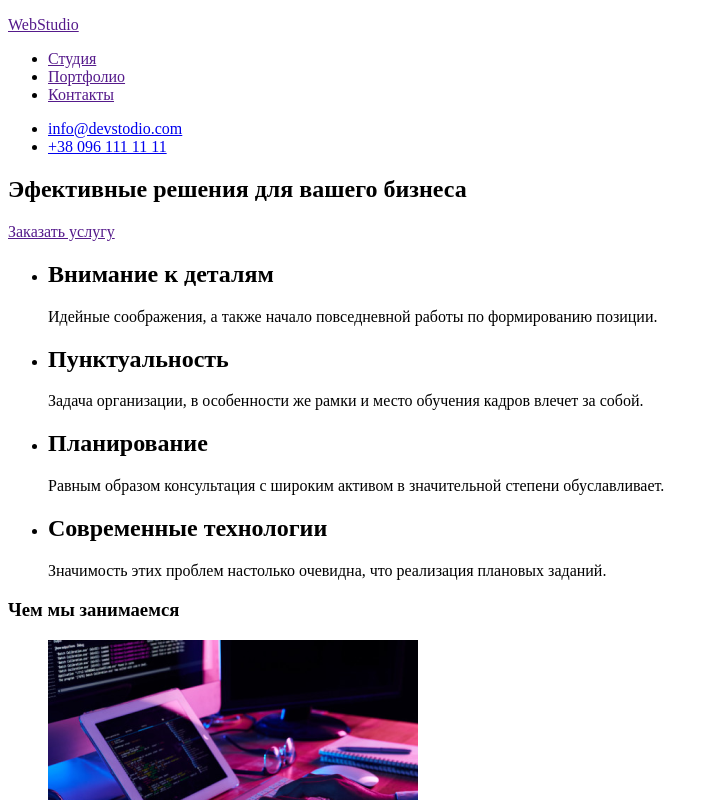
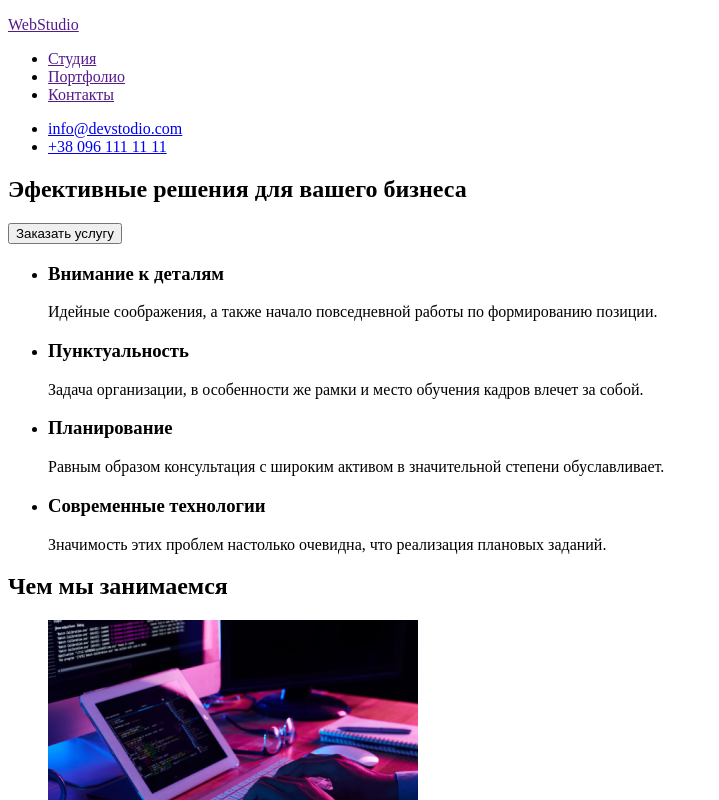
Before and after one commit to PetiurAliona/goit-markup-hw-01, a plain HTML site: page index.html in a window 1280 px wide. Shown: the top 800 px of the page, without its empty margins (0-719 px from the left). Drawn offline with Linux system fonts and the light colour scheme.

Commit message:
+правки
main, p, h2 h3

```diff
--- a/index.html
+++ b/index.html
@@ -25,35 +25,36 @@
      </ul>
       </header>
 
+      <main>
         <section>
  <h1>Эфективные решения для вашего бизнеса</h1>
- <a href="">Заказать услугу</a>
+ <button>Заказать услугу</button>
        </section>
 
    <section>
        <ul>
            <li>
-               <h2>Внимание к деталям</h2>
+               <h3>Внимание к деталям</h3>
                <p>Идейные соображения, а также начало повседневной
                 работы по формированию позиции.</p>
             </li>
             <li>
-                <h2>Пунктуальность</h2>
+                <h3>Пунктуальность</h3>
                 <p>Задача организации, в особенности же рамки и место обучения кадров влечет за собой.</p>
             </li>
             <li>
-                <h2>Планирование</h2>
+                <h3>Планирование</h3>
                 <p>Равным образом консультация с широким активом в значительной степени обуславливает.</p>
             </li>
             <li>
-                <h2>Современные технологии</h2>
+                <h3>Современные технологии</h3>
                 <p>Значимость этих проблем настолько очевидна, что реализация плановых заданий.</p>
            </li>
        </ul>
    </section>
 
 <section>
-    <h3>Чем мы занимаемся</h3>
+    <h2>Чем мы занимаемся</h2>
     <ul>
         <li>
             <img src="./images/box1.jpg" alt="Набирает код" width="370" height="294">
@@ -68,7 +69,7 @@
 </section>
 
 <section>
-    <h3>Наша команда</h3>
+    <h2>Наша команда</h2>
     <ul>
         <li>
             <img src="./images/teamcard1.jpg" alt="И. Демьяненко" width="270" height="260">
@@ -93,12 +94,12 @@
         </li>
     </ul>
 </section>
+</main>
 
 <footer>
-<p>WebStudio</p>
-
+   <a href="">WebStudio</a>
    <address>
-    г. Киев, пр-т Леси Украинки, 26 <br />
+    <p>г. Киев, пр-т Леси Украинки, 26</p>
     <a href="mailto:info@devstodio.com">info@devstodio.com</a> <br />
     <a href="tel:+380961111111">+38 096 111 11 11</a>
    </address>
```
